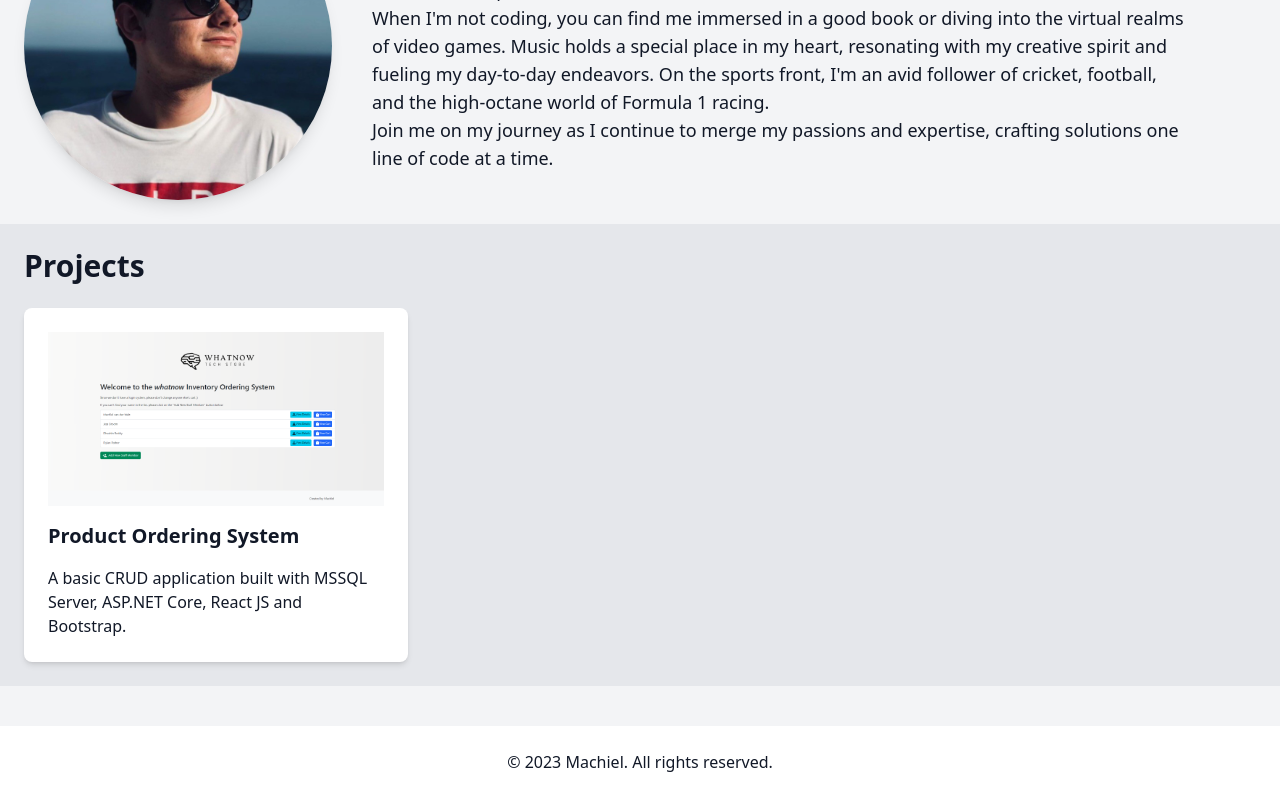
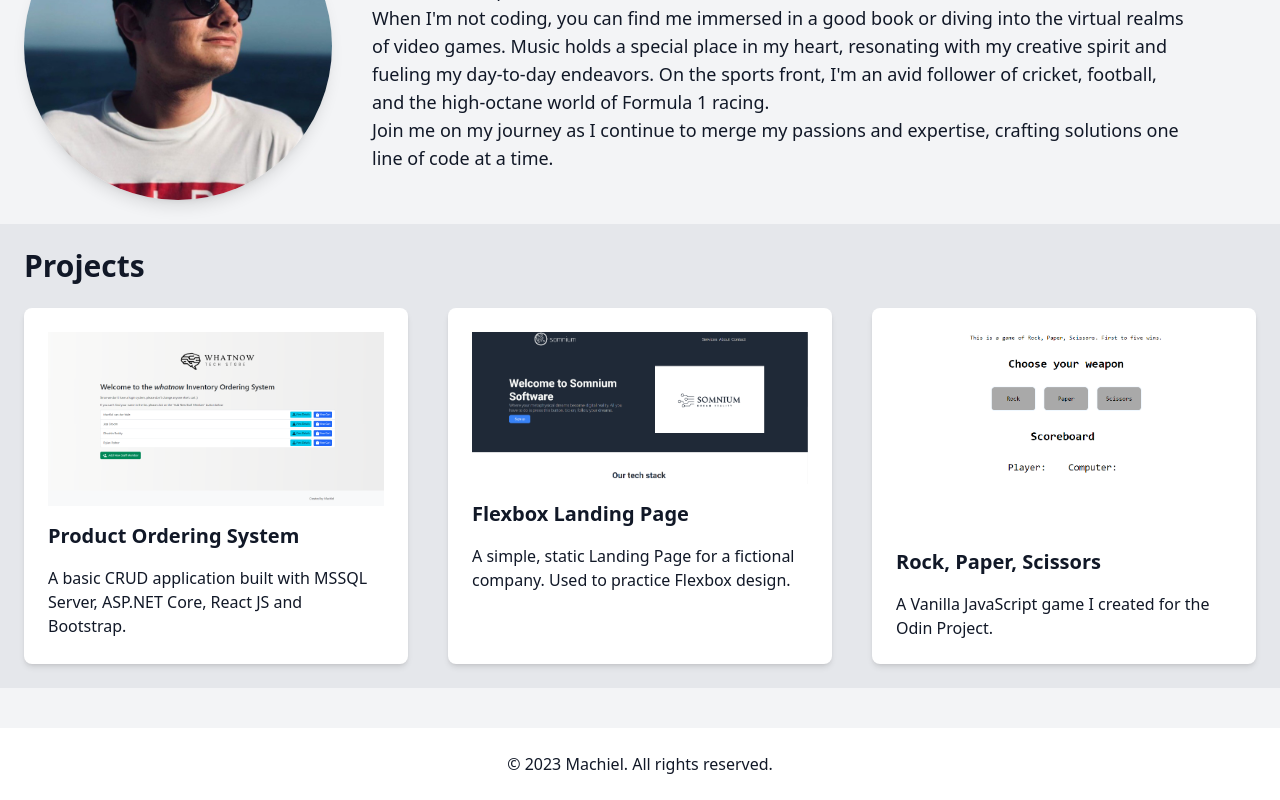
Before and after one commit to machiel27/portfolio, a React (Create React App) app: page / in a window 1280 px wide. Shown: the part 524-1324 px from the top of the page. Built offline with nearby package versions, Linux system fonts and the light colour scheme.

Commit message:
Added two new projects to the portfolio section: Flexbox Landing Page and Rock, Paper, Scissors.

```diff
--- a/src/Portfolio.js
+++ b/src/Portfolio.js
@@ -2,6 +2,8 @@ import React from "react";
 import { Link } from 'react-router-dom';
 import meImage from "./me.jpg";
 import whatnowImage from "./whatnow.png";
+import somniumImage from "./somnium.png";
+import rpsImage from "./rock-paper-scissors.png"
 
 function Portfolio() {
   return (
@@ -82,7 +84,28 @@ function Portfolio() {
                 React JS and Bootstrap.
               </p>
             </div>
-            {/* Add more projects as needed */}
+            <div className="bg-white p-6 rounded-lg shadow-md">
+              <a href="https://machiel27.github.io/landing-page/">
+                <img src={somniumImage} alt="somnium" className="mb-4" />
+              </a>
+              <h3 className="text-xl font-bold mb-4">
+                Flexbox Landing Page
+              </h3>
+              <p>
+                A simple, static Landing Page for a fictional company. Used to practice Flexbox design.
+              </p>
+            </div>
+            <div className="bg-white p-6 rounded-lg shadow-md">
+              <a href="https://machiel27.github.io/rock-paper-scissors/">
+                <img src={rpsImage} alt="rock-paper-scissors" className="mb-4" />
+              </a>
+              <h3 className="text-xl font-bold mb-4">
+                Rock, Paper, Scissors
+              </h3>
+              <p>
+                A Vanilla JavaScript game I created for the Odin Project.
+              </p>
+            </div>
           </div>
         </div>
       </section>
```
Also changed, not shown: src/rock-paper-scissors.png (added), src/somnium.png (added).
